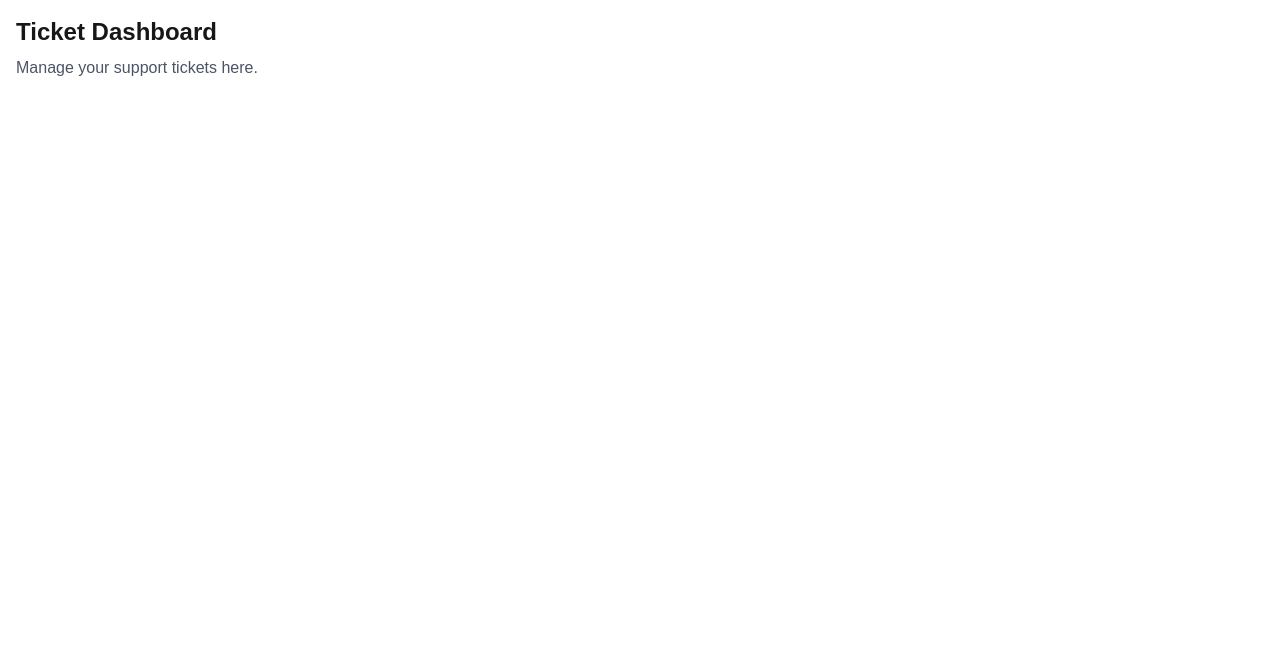
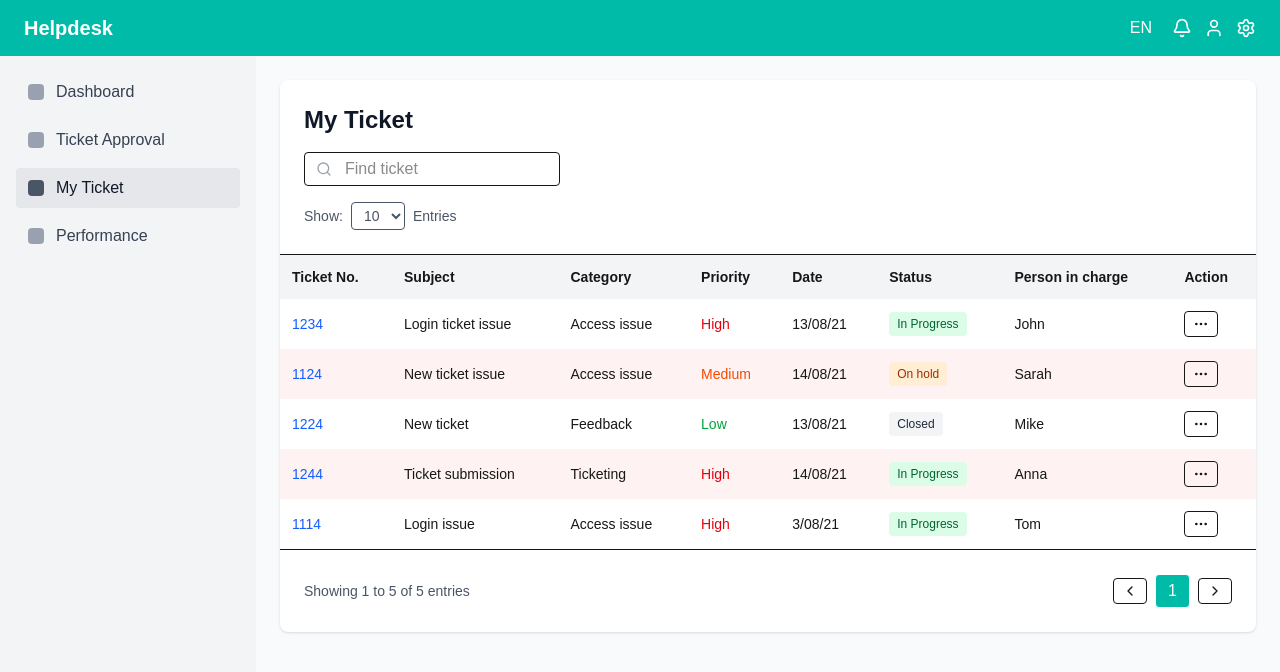
Before and after one commit to sujit1929/weanalyz, a Next.js app: page /dashboard in a window 1280 px wide. Shown: the top 672 px of the page. Built offline with nearby package versions, Linux system fonts and the light colour scheme.

Commit message:
`Refactor TicketDashboard component to HelpdeskDashboard with new design and features`

```diff
--- a/Components/SystemUI/HelpDesk/TiketDashBoard/Components/TicketDashboard.tsx
+++ b/Components/SystemUI/HelpDesk/TiketDashBoard/Components/TicketDashboard.tsx
@@ -1,12 +1,146 @@
-export default function TicketDashboard() {
-    return (
-        <div className="flex flex-col h-full">
-            <div className="flex-1 overflow-y-auto">
-                <div className="p-4">
-                    <h1 className="text-2xl font-bold">Ticket Dashboard</h1>
-                    <p className="mt-2 text-gray-600">Manage your support tickets here.</p>
+"use client"
+
+import {
+  Search,
+  Bell,
+  User,
+  Settings,
+  MoreHorizontal,
+  ChevronLeft,
+  ChevronRight,
+} from "lucide-react"
+
+const tickets = [
+  { id: "1234", subject: "Login ticket issue", category: "Access issue", priority: "High", date: "13/08/21", status: "In Progress", assignee: "John" },
+  { id: "1124", subject: "New ticket issue", category: "Access issue", priority: "Medium", date: "14/08/21", status: "On hold", assignee: "Sarah" },
+  { id: "1224", subject: "New ticket", category: "Feedback", priority: "Low", date: "13/08/21", status: "Closed", assignee: "Mike" },
+  { id: "1244", subject: "Ticket submission", category: "Ticketing", priority: "High", date: "14/08/21", status: "In Progress", assignee: "Anna" },
+  { id: "1114", subject: "Login issue", category: "Access issue", priority: "High", date: "3/08/21", status: "In Progress", assignee: "Tom" },
+]
+
+const getStatusBadge = (status : string) => {
+  let base = "inline-block px-2 py-1 rounded text-xs font-medium"
+  switch (status) {
+    case "In Progress":
+      return <span className={`${base} bg-green-100 text-green-800`}>In Progress</span>
+    case "On hold":
+      return <span className={`${base} bg-orange-100 text-orange-800`}>On hold</span>
+    case "Closed":
+      return <span className={`${base} bg-gray-100 text-gray-800`}>Closed</span>
+    default:
+      return <span className={`${base} bg-gray-200 text-gray-600`}>{status}</span>
+  }
+}
+
+const getPriorityColor = (priority : string) => {
+  switch (priority) {
+    case "High": return "text-red-600"
+    case "Medium": return "text-orange-600"
+    case "Low": return "text-green-600"
+    default: return "text-gray-600"
+  }
+}
+
+export default function HelpdeskDashboard() {
+  return (
+    <div className="min-h-screen bg-gray-50">
+      {/* Header */}
+      <header className="bg-teal-500 text-white px-6 py-3 flex items-center justify-between">
+        <h1 className="text-xl font-semibold">Helpdesk</h1>
+        <div className="flex items-center gap-3">
+          <button className="text-white hover:bg-teal-600 px-2 py-1 rounded">EN</button>
+          <Bell className="w-5 h-5" />
+          <User className="w-5 h-5" />
+          <Settings className="w-5 h-5" />
+        </div>
+      </header>
+
+      <div className="flex">
+        {/* Sidebar */}
+        <aside className="w-64 bg-gray-100 min-h-screen p-4">
+          <nav className="space-y-2">
+            {['Dashboard', 'Ticket Approval', 'My Ticket', 'Performance'].map((item, idx) => (
+              <div key={item} className={`flex items-center gap-3 px-3 py-2 rounded ${item === 'My Ticket' ? 'bg-gray-200 text-gray-900 font-medium' : 'text-gray-700 hover:bg-gray-200'}`}>
+                <div className={`w-4 h-4 rounded-sm ${item === 'My Ticket' ? 'bg-gray-600' : 'bg-gray-400'}`}></div>
+                <span>{item}</span>
+              </div>
+            ))}
+          </nav>
+        </aside>
+
+        {/* Main */}
+        <main className="flex-1 p-6">
+          <div className="bg-white rounded-lg shadow-sm">
+            <div className="p-6 border-b">
+              <h2 className="text-2xl font-semibold text-gray-900 mb-4">My Ticket</h2>
+              <div className="flex items-center justify-between mb-4">
+                <div className="relative">
+                  <Search className="absolute left-3 top-1/2 transform -translate-y-1/2 text-gray-400 w-4 h-4" />
+                  <input type="text" placeholder="Find ticket" className="pl-10 w-64 border rounded px-2 py-1" />
                 </div>
+              </div>
+              <div className="flex items-center gap-2 text-sm text-gray-600">
+                <span>Show:</span>
+                <select className="border rounded px-2 py-1 text-sm">
+                  <option>10</option>
+                  <option>25</option>
+                  <option>50</option>
+                </select>
+                <span>Entries</span>
+              </div>
             </div>
-        </div>
-    );
+
+            {/* Table */}
+            <div className="overflow-x-auto">
+              <table className="w-full text-sm">
+                <thead className="bg-gray-100 text-left">
+                  <tr>
+                    <th className="p-3">Ticket No.</th>
+                    <th className="p-3">Subject</th>
+                    <th className="p-3">Category</th>
+                    <th className="p-3">Priority</th>
+                    <th className="p-3">Date</th>
+                    <th className="p-3">Status</th>
+                    <th className="p-3">Person in charge</th>
+                    <th className="p-3">Action</th>
+                  </tr>
+                </thead>
+                <tbody>
+                  {tickets.map((ticket, index) => (
+                    <tr key={ticket.id} className={index % 2 === 1 ? 'bg-red-50' : ''}>
+                      <td className="p-3 font-medium text-blue-600">{ticket.id}</td>
+                      <td className="p-3">{ticket.subject}</td>
+                      <td className="p-3">{ticket.category}</td>
+                      <td className={`p-3 ${getPriorityColor(ticket.priority)}`}>{ticket.priority}</td>
+                      <td className="p-3">{ticket.date}</td>
+                      <td className="p-3">{getStatusBadge(ticket.status)}</td>
+                      <td className="p-3">{ticket.assignee}</td>
+                      <td className="p-3 relative">
+                        <button className="px-2 py-1 border rounded text-sm flex items-center gap-1">
+                          <MoreHorizontal className="w-4 h-4" />
+                        </button>
+                      </td>
+                    </tr>
+                  ))}
+                </tbody>
+              </table>
+            </div>
+
+            <div className="p-6 border-t flex items-center justify-between">
+              <div className="text-sm text-gray-600">Showing 1 to 5 of 5 entries</div>
+              <div className="flex items-center gap-2">
+                <button className="border rounded px-2 py-1" disabled>
+                  <ChevronLeft className="w-4 h-4" />
+                </button>
+                <button className="border rounded px-3 py-1 bg-teal-500 text-white">1</button>
+                <button className="border rounded px-2 py-1" disabled>
+                  <ChevronRight className="w-4 h-4" />
+                </button>
+              </div>
+            </div>
+          </div>
+        </main>
+      </div>
+    </div>
+  )
 }
```
